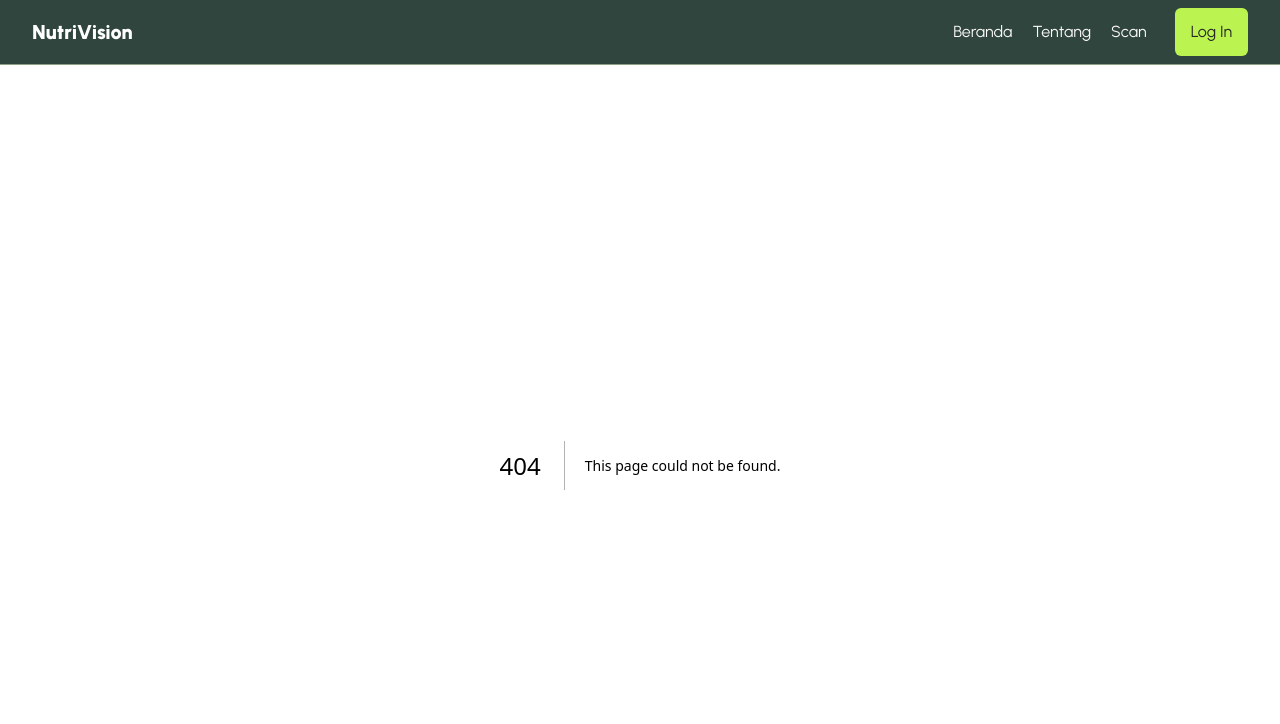
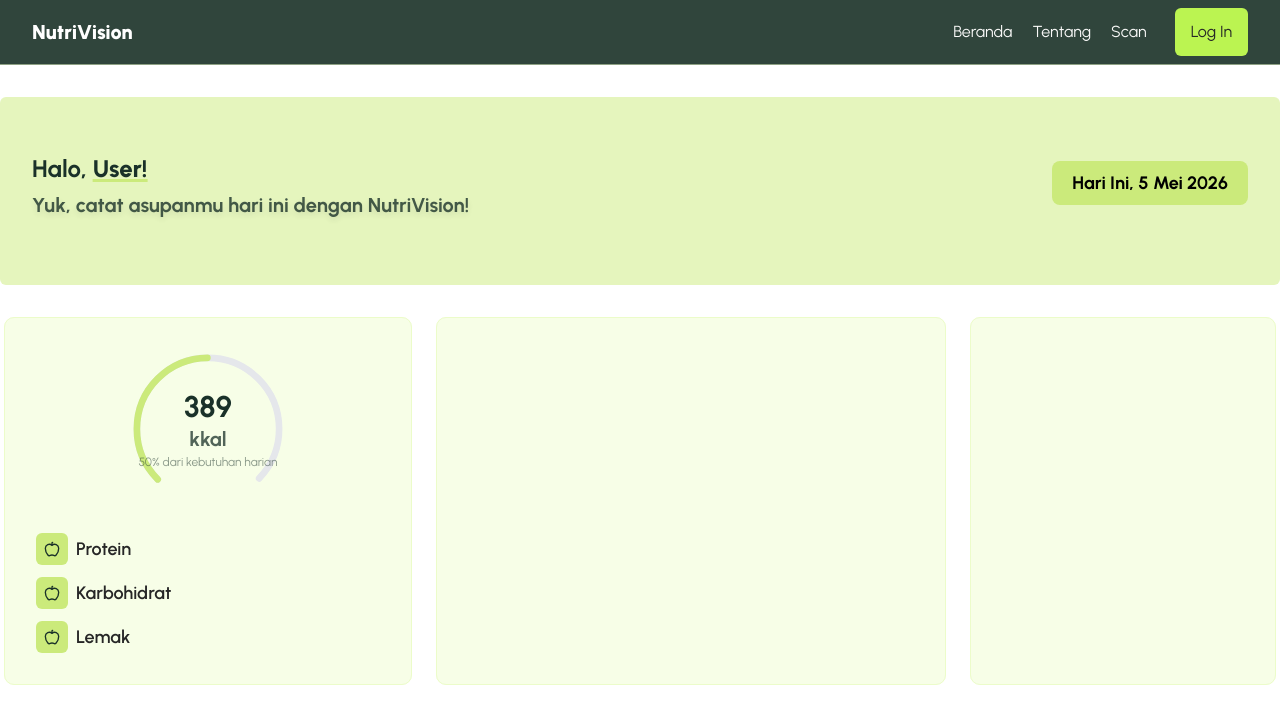
Before and after one commit to chairanastya/NutriVision, a Next.js app in the folder nutrivision-app/: page /user/daily-log in a window 1280 px wide. Before the commit this address had no page. Shown: the top 724 px of the page. Built offline with nearby package versions, Linux system fonts and the light colour scheme.

Commit message:
user : foodlog page 1

```diff
--- /dev/null
+++ b/nutrivision-app/app/user/daily-log/page.js
@@ -0,0 +1,116 @@
+import Image from "next/image";
+import Footer from "@/components/Footer";
+import {Camera, Sparkles, Apple, Cloud, FileText, ArrowUpFromLine } from "lucide-react";
+
+//untuk circular progress bar/ring chart
+const CircularProgress = ({ value }) => {
+  const radius = 36;
+  const circumference = 2 * Math.PI * radius;
+  const offset = circumference - (value / 100) * circumference; }
+
+//p-4 md:p-6 bg-[#FAFDF2]
+export default function FoodLog() {
+    return (
+        <div className="min-h-screen pt-8 bg-[background] font-sans">
+            <main id="foodlog" className="mx-auto bg-[#E5F5BD] rounded-md grid w-full max-w-7xl items-center px-4 sm:px-4 md:px-8 grid-cols-1 gap-6 md:gap-10 py-8 sm:py-10 md:py-14">
+                <section className="flex flex-row justify-between max-w-full text-left allign-middle">
+                    <div className="inline-block pb-2 font-bold text-lg sm:text-2xl">
+                        Halo, <span className="font-extrabold underline decoration-[#cbea7b] decoration-3">User!</span>
+                        <p className="mt-1 opacity-80 text sm:text-lg md:text-xl leading-8 sm:leading-7 md:leading-8 drop-shadow-md">
+                        Yuk, catat asupanmu hari ini dengan NutriVision!
+                        </p>
+                    </div>
+                    <div className= "items-center justify-center">
+                        <button type="button"
+                            className="mt-2 rounded-lg bg-[#cbea7b] px-5 py-2 sm:text-lg md:text-lg  font-bold text-black hover:bg-[#b8d96a] transition-all">
+                            Hari Ini, 5 Mei 2026
+                        </button>
+                    </div>
+                </section>
+            </main>
+
+            <div className="text-[#1a3129] px-4 sm:px-6 md:px-1 py-8 mx-auto w-full max-w-7xl">
+
+            <div className="grid grid-cols-1 md:grid-cols-2 lg:grid-cols-[4fr_5fr_3fr] gap-4 md:gap-6">
+
+                {/* Nutrient Tracker*/}
+                <div
+                className="p-6 md:p-8 bg-lime-50 rounded-[10px]
+                            outline outline-1 outline-offset-[-1px] outline-lime-100
+                            flex flex-col items-center gap-6"
+                >
+                {/* Donut Chart */}
+                <div className="relative w-40 h-40 flex-shrink-0 mx-auto">
+                    <svg
+                    className="rotate-[135deg] w-full h-full"
+                    viewBox="0 0 36 36"
+                    xmlns="http://www.w3.org/2000/svg"
+                    >
+                    <circle
+                        cx="18" cy="18" r="16" fill="none"
+                        className="stroke-current text-gray-200"
+                        strokeWidth="1.5" strokeDasharray="75 100" strokeLinecap="round"
+                    />
+                    <circle
+                        cx="18" cy="18" r="16" fill="none"
+                        className="stroke-current text-[#cbea7b]"
+                        strokeWidth="1.5" strokeDasharray="37.5 100" strokeLinecap="round"
+                    />
+                    </svg>
+                    <div className="absolute inset-0 flex flex-col items-center justify-center text-center">
+                    <span className="text-3xl font-bold text-[#1a3129]">389</span>
+                    <span className="text-xl font-bold opacity-75 text-[#1a3129]">kkal</span>
+                    <span className="text-xs opacity-50 block leading-tight mt-0.5">
+                        50% dari kebutuhan harian
+                    </span>
+                    </div>
+
+                </div>
+
+                {/* Nutrition items — self-start + w-full agar mepet kiri */}
+                <div className="w-full self-start flex flex-col gap-3">
+                    <NutriItem icon={<Apple className="w-4 h-4 text-[#1a3129]" />} label="Protein" />
+                    <NutriItem icon={<Apple className="w-4 h-4 text-[#1a3129]" />} label="Karbohidrat" />
+                    <NutriItem icon={<Apple className="w-4 h-4 text-[#1a3129]" />} label="Lemak" />
+                </div>
+                </div>
+
+                {/* Log Makanan */}
+                <div
+                className="p-6 md:p-8 bg-lime-50 rounded-[10px]
+                            outline outline-1 outline-offset-[-1px] outline-lime-100
+                            flex flex-col items-center gap-6"
+                >
+                </div>
+
+                {/* ─── Card 3 — kanan (4fr) ───
+                    md: col-span-2 → full-width di baris ke-2
+                    lg: col-span-1 → kembali jadi kolom ke-3               */}
+                <div
+                className="md:col-span-2 lg:col-span-1 lg:col-row-[2fr_2fr]
+                            p-6 md:p-8 bg-lime-50 rounded-[10px]
+                            outline outline-1 outline-offset-[-1px] outline-lime-100
+                            flex flex-col items-center gap-6"
+                >
+                </div>
+
+
+
+            </div>
+            </div>
+        </div>
+        );
+
+    function NutriItem({ icon, label }) {
+    return (
+    <div className="flex items-center gap-2">
+      <div className="p-2 bg-[#cbea7b] rounded-md flex-shrink-0">
+        {icon}
+      </div>
+      <h3 className="text-base md:text-lg font-semibold text-neutral-800">{label}</h3>
+    </div>
+
+
+    );
+    }
+}
```
